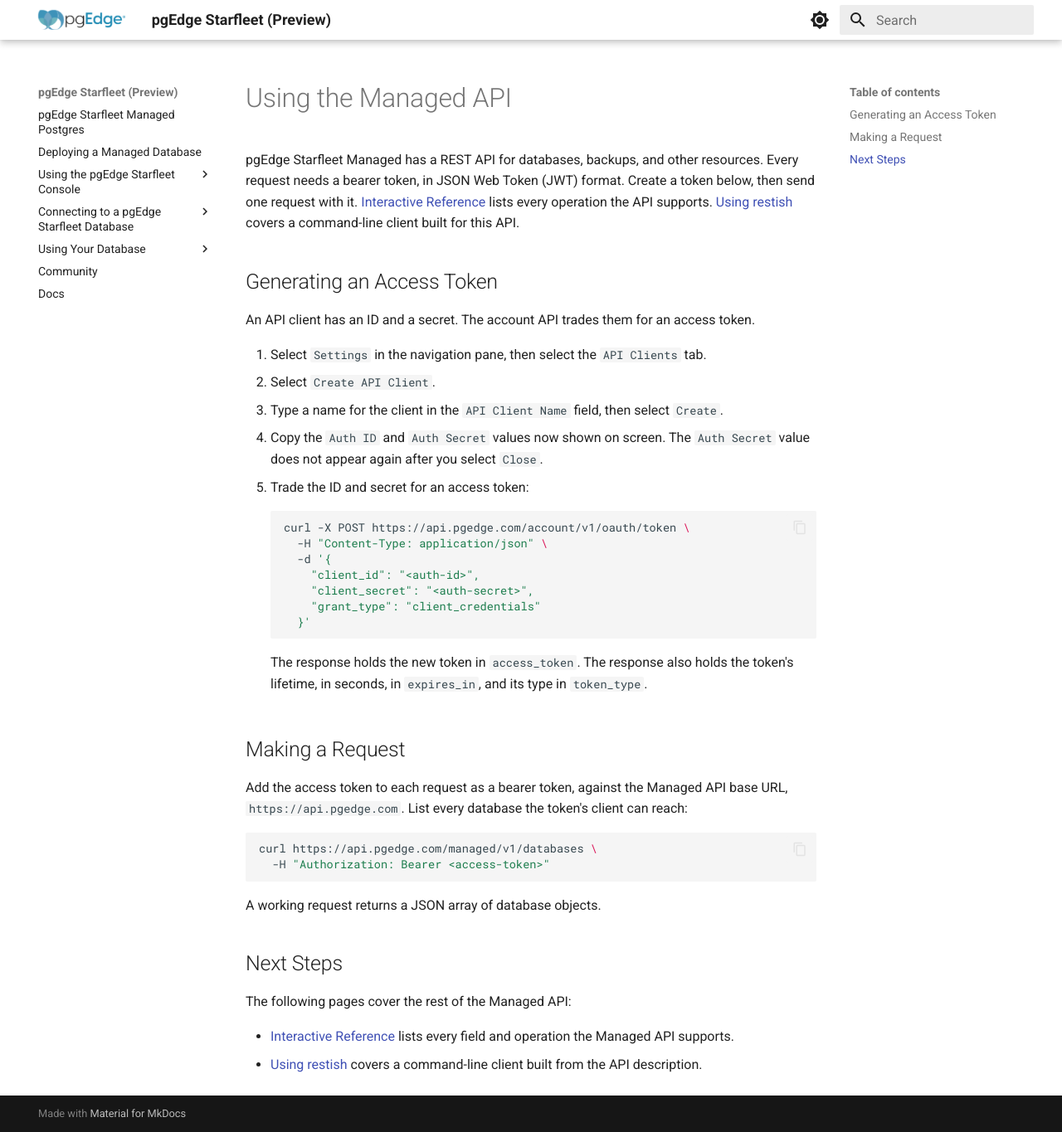
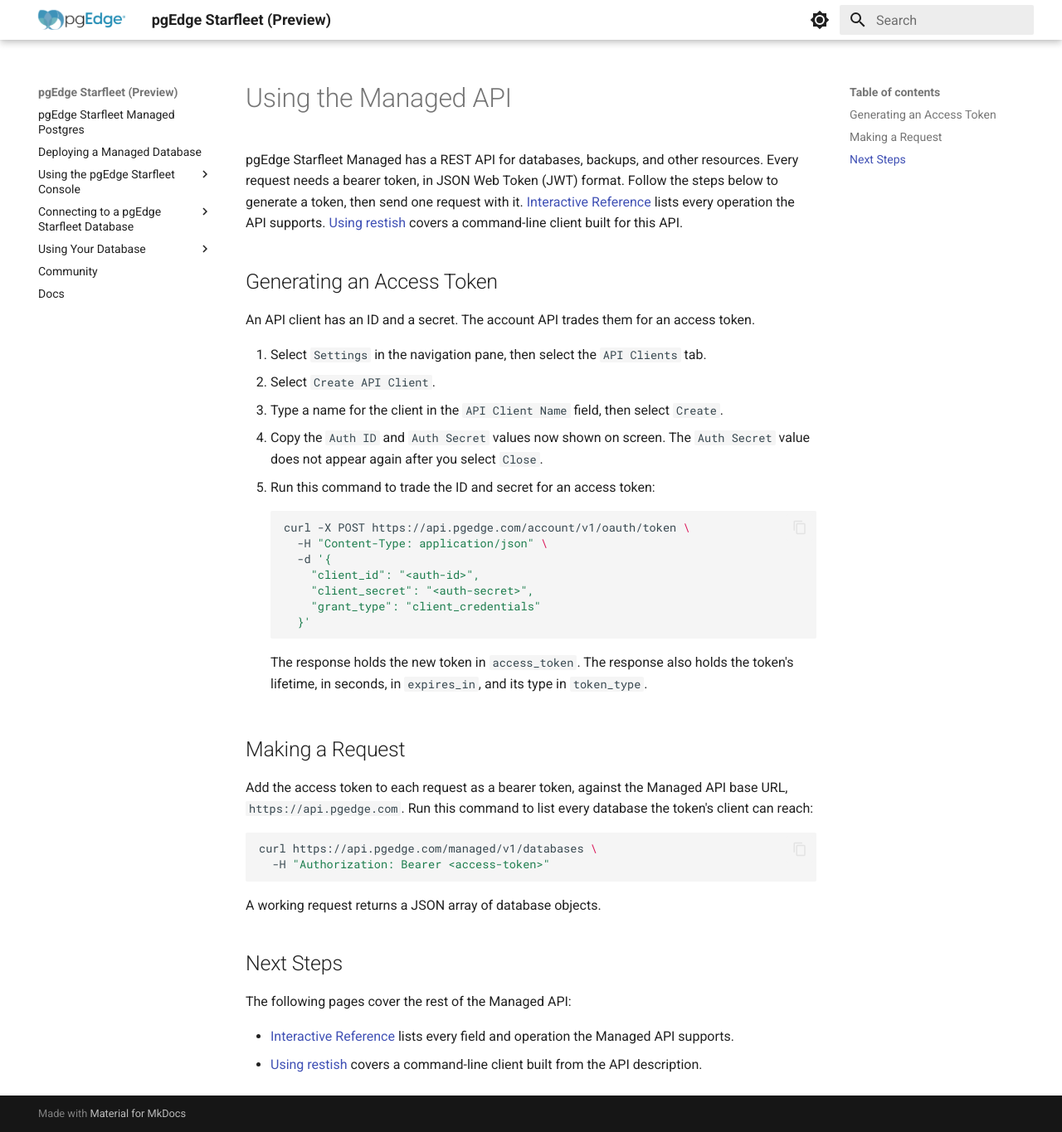
Before and after one commit to pgEdge/pgedge-starfleet-docs, an MkDocs documentation site: the page built from docs/api/index.md, in a window 1280 px wide and 1365 px high. Shown: the whole window at 83% size. Built offline with MkDocs 1.6.1 and Material for MkDocs 9.7.7, drawn with Linux system fonts in a browser that asks for light colours.

Commit message:
docs: apply cold read fixes to overview page

````diff
--- a/docs/api/index.md
+++ b/docs/api/index.md
@@ -2,10 +2,10 @@
 
 pgEdge Starfleet Managed has a REST API for databases, backups, and
 other resources. Every request needs a bearer token, in JSON Web
-Token (JWT) format. Create a token below, then send one request with
-it. [Interactive Reference](reference.md) lists every operation
-the API supports. [Using restish](restish.md) covers a command-line
-client built for this API.
+Token (JWT) format. Follow the steps below to generate a token, then
+send one request with it. [Interactive Reference](reference.md)
+lists every operation the API supports. [Using restish](restish.md)
+covers a command-line client built for this API.
 
 ## Generating an Access Token
 
@@ -20,7 +20,7 @@ an access token.
 4. Copy the `Auth ID` and `Auth Secret` values now shown on screen.
    The `Auth Secret` value does not appear again after you select
    `Close`.
-5. Trade the ID and secret for an access token:
+5. Run this command to trade the ID and secret for an access token:
 
     ```bash
     curl -X POST https://api.pgedge.com/account/v1/oauth/token \
@@ -39,8 +39,8 @@ an access token.
 ## Making a Request
 
 Add the access token to each request as a bearer token, against the
-Managed API base URL, `https://api.pgedge.com`. List every database
-the token's client can reach:
+Managed API base URL, `https://api.pgedge.com`. Run this command to
+list every database the token's client can reach:
 
 ```bash
 curl https://api.pgedge.com/managed/v1/databases \
````
